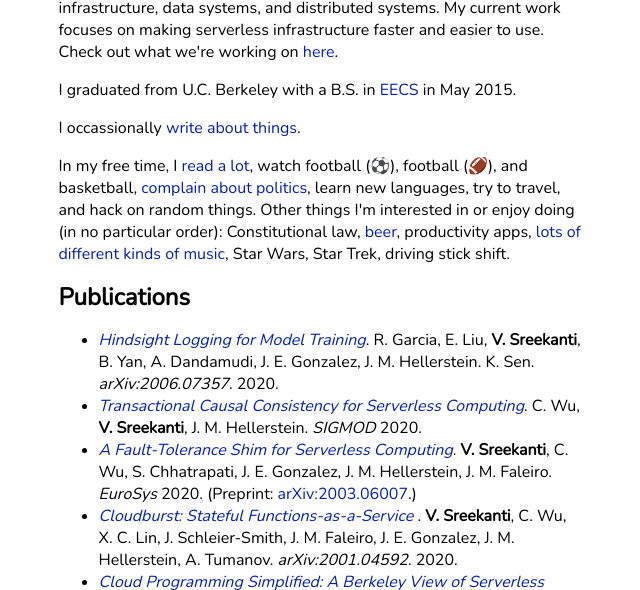
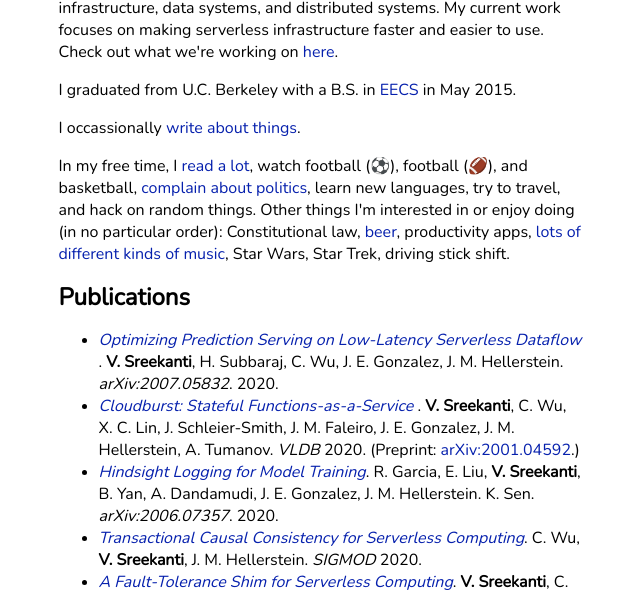
Before and after one commit to viksree/viksree.github.io, a plain HTML site: page index.html in a window 1280 px wide. Shown: the part 363-953 px from the top of the page, without its empty margins (319-959 px from the left). Drawn offline with nearby package versions, Linux system fonts and the light colour scheme.

Commit message:
Paper updates

```diff
--- a/index.html
+++ b/index.html
@@ -66,6 +66,26 @@
 
             <ul>
                 <li>
+                  <i><a href="https://arxiv.org/pdf/2007.05832.pdf">
+                      Optimizing Prediction Serving on Low-Latency Serverless Dataflow
+                    </a></i>.
+                  <b>V. Sreekanti</b>, H. Subbaraj, C. Wu, J. E. Gonzalez, J.
+                  M. Hellerstein.
+                  <i>arXiv:2007.05832</i>. 2020.
+                </li>
+
+                <li>
+                  <i><a href="papers/cloudburst-vldb20.pdf">
+                      Cloudburst: Stateful Functions-as-a-Service
+                    </a></i>.
+                  <b>V. Sreekanti</b>, C. Wu, X. C. Lin, J.
+                  Schleier-Smith, J. M. Faleiro, J. E. Gonzalez, J. M.
+                  Hellerstein, A. Tumanov.
+                  <i>VLDB</i> 2020.
+                  (Preprint: <a href="https://arxiv.org/abs/2001.04592">arXiv:2001.04592</a>.)
+                </li>
+
+                <li>
                   <i><a href="https://arxiv.org/pdf/2006.07357v1.pdf">
                       Hindsight Logging for Model Training</a></i>.
                   R. Garcia, E. Liu, <b>V. Sreekanti</b>, B. Yan, A. Dandamudi,
@@ -84,16 +104,6 @@
                   <b>V. Sreekanti</b>, C. Wu, S. Chhatrapati, J. E. Gonzalez, J. M. Hellerstein, J. M. Faleiro.
                   <i>EuroSys</i> 2020.
                   (Preprint: <a href="https://arxiv.org/abs/2003.06007">arXiv:2003.06007</a>.)
-                </li>
-
-                <li>
-                  <i><a href="https://arxiv.org/abs/2001.04592">
-                      Cloudburst: Stateful Functions-as-a-Service
-                    </a></i>.
-                  <b>V. Sreekanti</b>, C. Wu, X. C. Lin, J.
-                  Schleier-Smith, J. M. Faleiro, J. E. Gonzalez, J. M.
-                  Hellerstein, A. Tumanov.
-                  <i>arXiv:2001.04592</i>. 2020.
                 </li>
 
                 <li>
```
Also changed, not shown: 1 other file.
